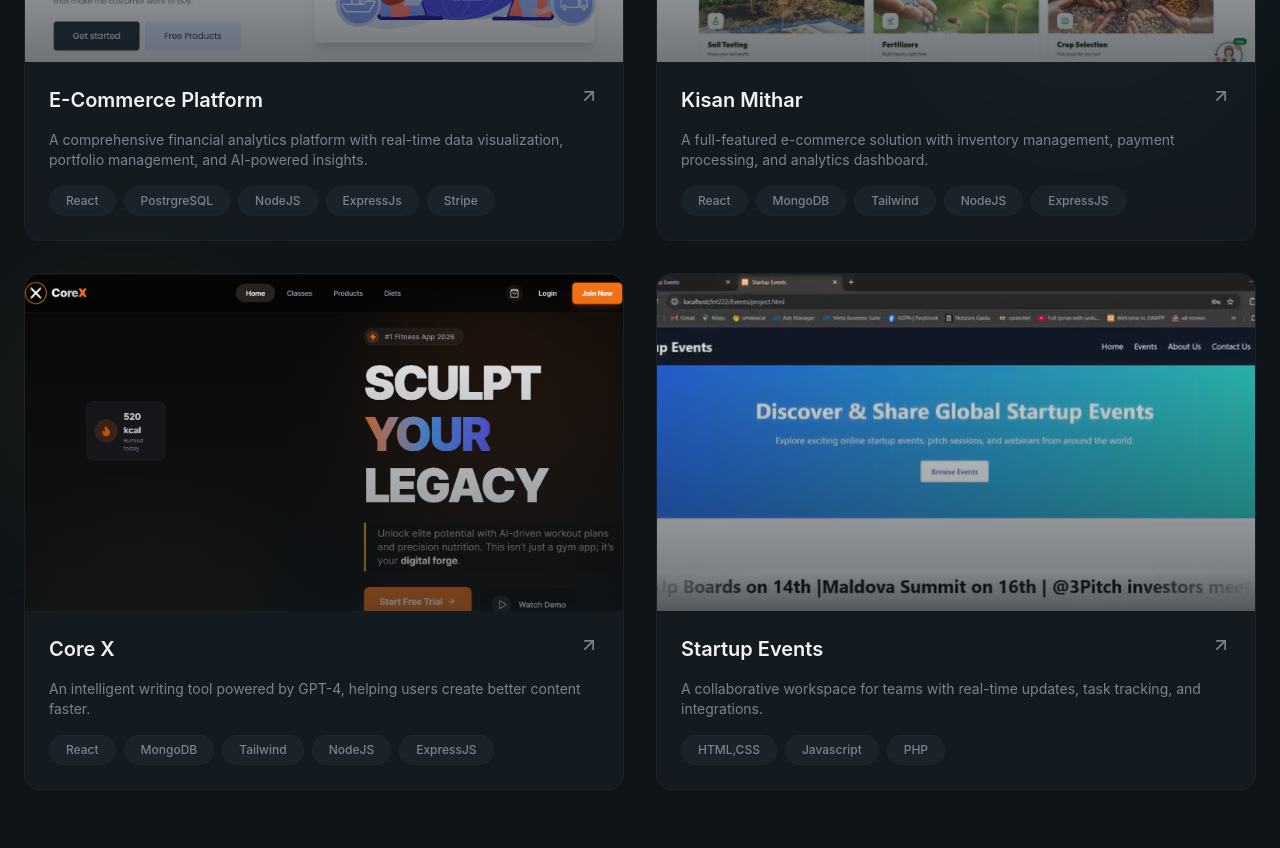
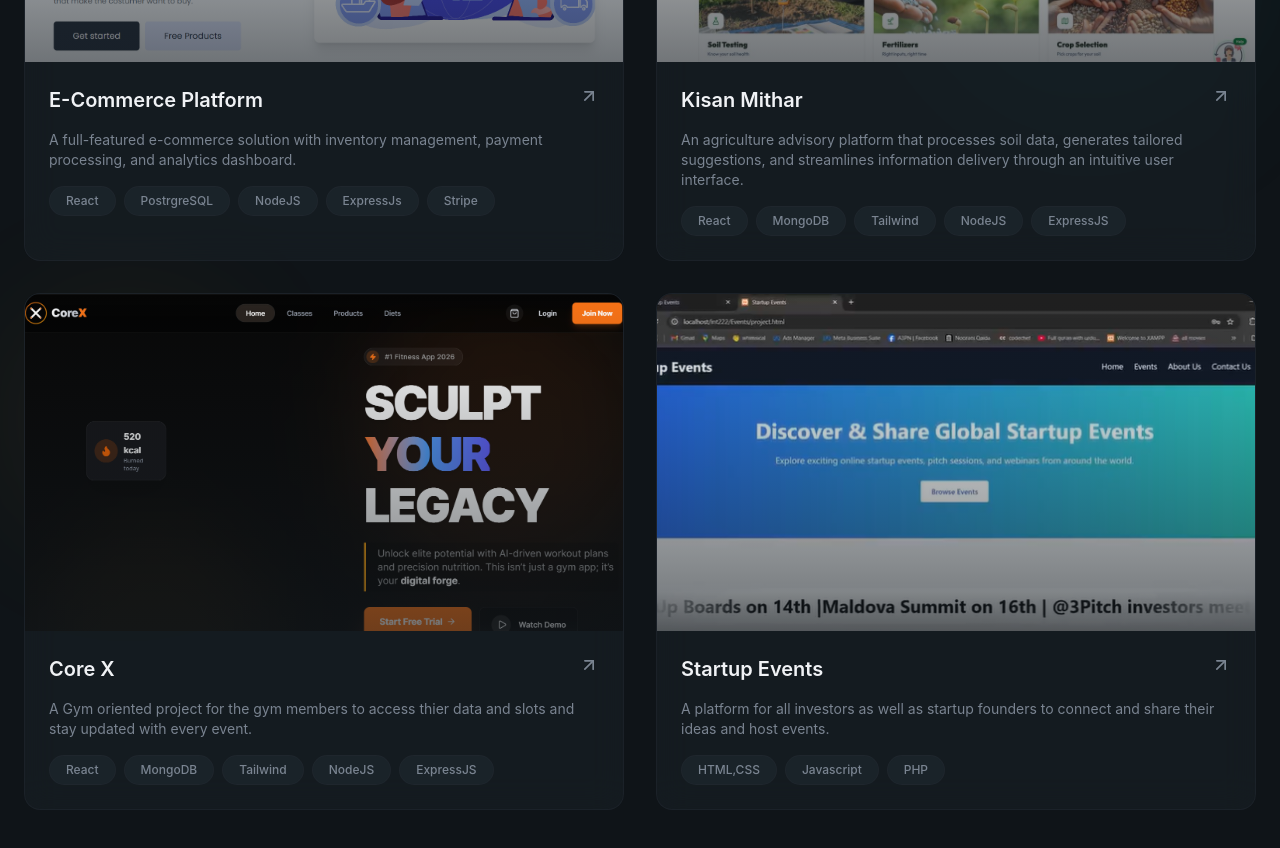
Before and after one commit to Syedathar23/athar-portfoilio, a React (Vite) app: page / in a window 1280 px wide. Shown: the part 6800-7648 px from the top of the page. Built offline with nearby package versions, Linux system fonts and the light colour scheme.

Commit message:
fix project description

```diff
--- a/src/sections/Projects.jsx
+++ b/src/sections/Projects.jsx
@@ -8,7 +8,7 @@ const projects = [
   {
     title: "E-Commerce Platform",
     description:
-      "A comprehensive financial analytics platform with real-time data visualization, portfolio management, and AI-powered insights.",
+      "A full-featured e-commerce solution with inventory management, payment processing, and analytics dashboard.",
     image: ecommerce,
     tags: ["React", "PostrgreSQL", "NodeJS","ExpressJs","Stripe"],
     link: "#",
@@ -17,7 +17,7 @@ const projects = [
   {
     title: "Kisan Mithar",
     description:
-      "A full-featured e-commerce solution with inventory management, payment processing, and analytics dashboard.",
+      "An agriculture advisory platform that processes soil data, generates tailored suggestions, and streamlines information delivery through an intuitive user interface.",
     image: kissan,
     tags: ["React", "MongoDB", "Tailwind","NodeJS","ExpressJS"],
     link: "#",
@@ -26,7 +26,7 @@ const projects = [
   {
     title: "Core X",
     description:
-      "An intelligent writing tool powered by GPT-4, helping users create better content faster.",
+      "A Gym oriented project for the gym members to access thier data and slots and stay updated with every event.",
     image: corex,
     tags: ["React", "MongoDB", "Tailwind","NodeJS","ExpressJS"],
     link: "#",
@@ -35,7 +35,7 @@ const projects = [
   {
     title: "Startup Events",
     description:
-      "A collaborative workspace for teams with real-time updates, task tracking, and integrations.",
+      "A platform for all investors as well as startup founders to connect and share their ideas and host events.",
     image: startup,
     tags: ["HTML,CSS", "Javascript", "PHP"],
     link: "#",
```
